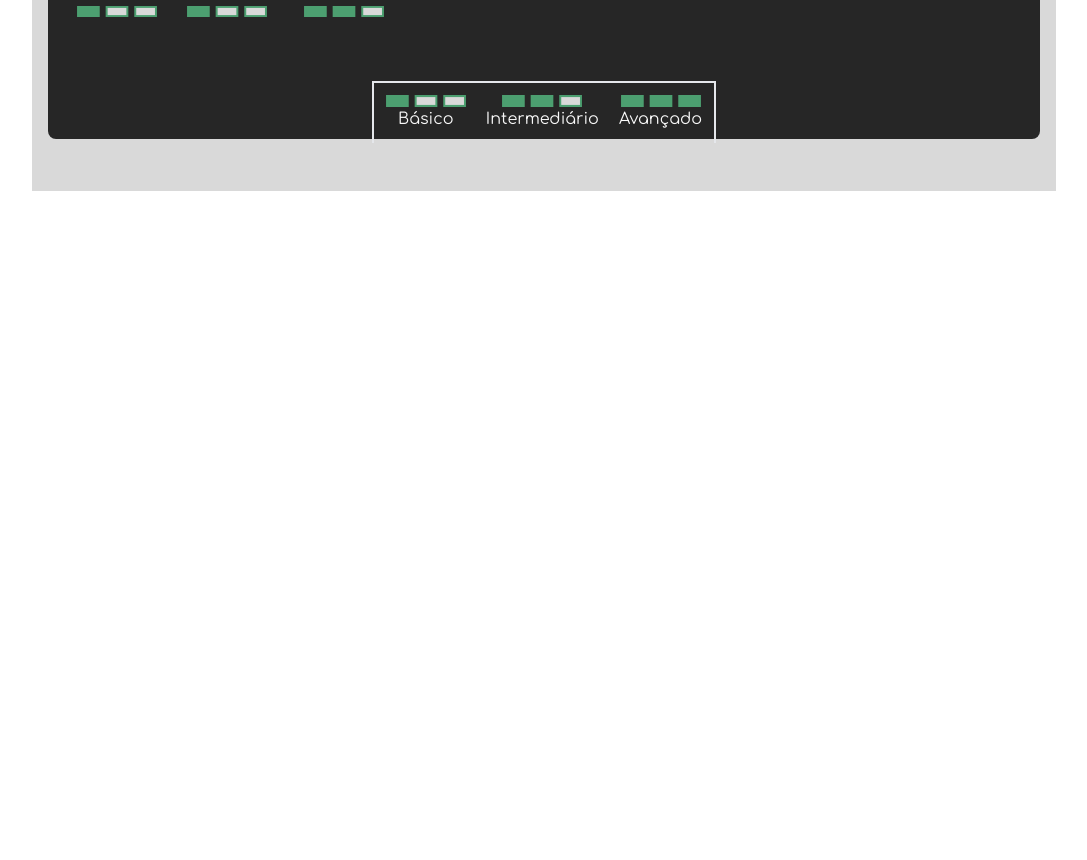
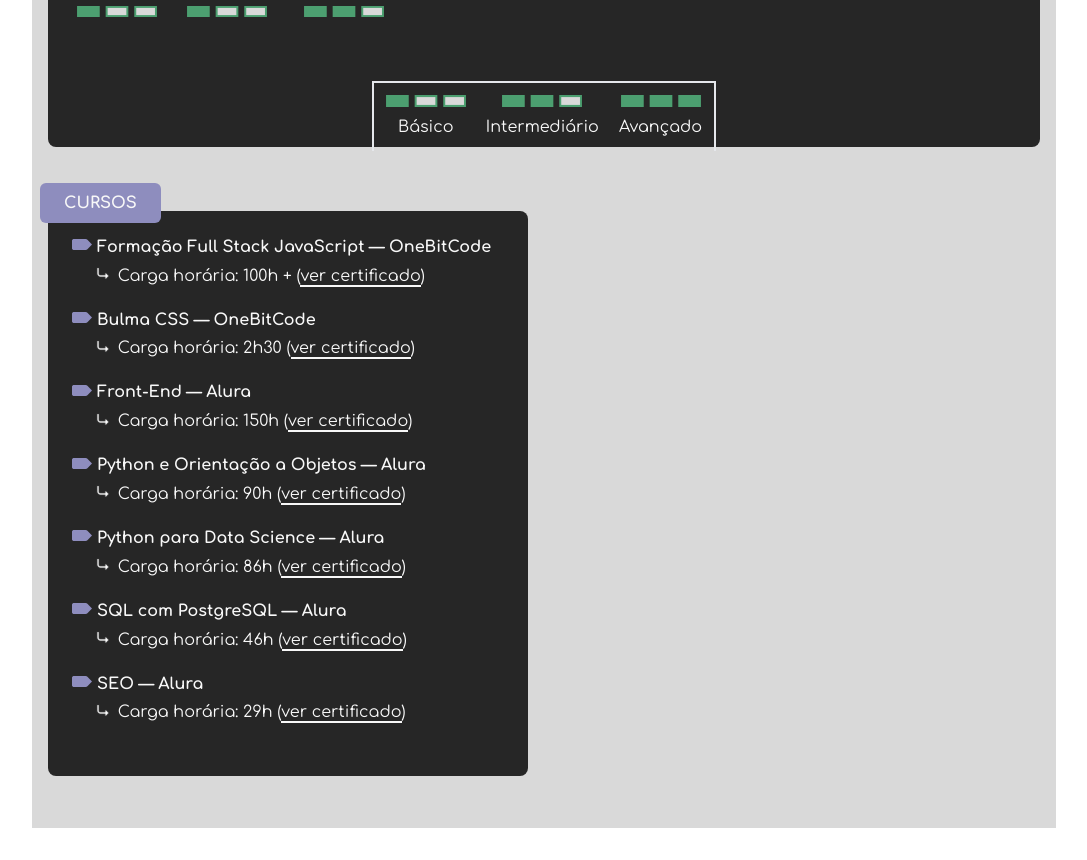
Before and after one commit to joaoeduardogomes/react-cv, a Next.js app in the folder joao-cv/: page / in a window 1280 px wide. Shown: the part 1298-2158 px from the top of the page, without its empty margins (96-1183 px from the left). Before the commit the page ends 1521 px from the top, so only its background shows below. Built offline with nearby package versions, Linux system fonts and the light colour scheme.

Commit message:
'courses' area added
+ styles

```diff
--- a/joao-cv/src/app/page.jsx
+++ b/joao-cv/src/app/page.jsx
@@ -1,5 +1,6 @@
 import AboutMe from '@/components/AboutMe'
 import BasicInfo from '@/components/BasicInfo'
+import Courses from '@/components/Courses'
 import Header from '@/components/Header'
 import Tecnologies from '@/components/Tecnologies'
 
@@ -14,6 +15,8 @@
           <BasicInfo />
 
           <Tecnologies />
+
+          <Courses />
         </div>
 
 
--- /dev/null
+++ b/joao-cv/src/components/Courses/index.jsx
@@ -0,0 +1,29 @@
+import BoxArea from "../BoxArea";
+import data from '@/data/courses.json';
+import styles from './styles.module.scss';
+
+export default function Courses() {
+    return (
+        <>
+            <BoxArea title="cursos" sectionId="courses">
+                <ul className="flex flex-col gap-5">
+                    {data.map((course) => (
+                        <li key={data.indexOf(course)} >
+                            <p className={styles.courseName}>
+                                {course.name}
+                            </p>
+                            <p className={styles.courseTime}>
+                                Carga horária: {course.time} (
+                                <a href={course.certificateLink} target="_blank" className="border-b-2 border-myWhite">
+                                    ver certificado
+                                </a>
+                                )
+                            </p>
+                        </li>
+                    ))}
+                </ul>
+
+            </BoxArea>
+        </>
+    )
+}
--- /dev/null
+++ b/joao-cv/src/components/Courses/styles.module.scss
@@ -0,0 +1,35 @@
+.courseName {
+    font-weight: 700;
+    display: block;
+
+    &::before {
+        content: "";
+        width:20px;
+        height:20px;
+        background-image: url('../../../public/svgComponents/purpleArrow.svg');
+        background-size: contain;
+        background-repeat: no-repeat;
+        background-position: center;
+        display: block;
+        float: left;
+        margin-right: 5px;
+    }
+}
+
+.courseTime {
+    margin-left: 1.3rem;
+    margin-top: 0.3rem;
+
+    &::before {
+        content: "";
+        width:20px;
+        height:20px;
+        background-image: url('../../../public/svgComponents/curvedArrow.svg');
+        background-size: contain;
+        background-repeat: no-repeat;
+        background-position: center;
+        display: block;
+        float: left;
+        margin-right: 5px;
+    }
+}
--- a/joao-cv/src/components/Tecnologies/index.jsx
+++ b/joao-cv/src/components/Tecnologies/index.jsx
@@ -5,7 +5,7 @@
 
 const imgSize = 90
 const lvlImgWidth = imgSize - 10
-const lvlImgHeight = 12
+const lvlImgHeight = 11
 
 export default function Tecnologies() {
     return (
@@ -16,7 +16,7 @@
                         <figure key={data['front-end'].indexOf(tecnology)} className='flex flex-col items-center gap-2'>
 
                             {/* Tecnology name */}
-                            <figcaption className='font-bold'>{tecnology.name.toUpperCase()}</figcaption>
+                            <figcaption className='tecnologyName'>{tecnology.name.toUpperCase()}</figcaption>
 
                             {/* Tecnology image */}
                             <Image
@@ -44,7 +44,7 @@
                 <span className='flex flex-wrap gap-5'>
                     {data["back-end"].map((tecnology) => (
                         <figure key={data['back-end'].indexOf(tecnology)} className='flex flex-col items-center gap-2'>
-                            <figcaption className='font-bold'>{tecnology.name.toUpperCase()}</figcaption>
+                            <figcaption className='tecnologyName'>{tecnology.name.toUpperCase()}</figcaption>
                             <Image
                                 width={imgSize}
                                 height={imgSize}
@@ -68,7 +68,7 @@
                 <span className='flex flex-wrap gap-5'>
                     {data["others"].map((tecnology) => (
                         <figure key={data['others'].indexOf(tecnology)} className='flex flex-col items-center gap-2'>
-                            <figcaption className='font-bold'>{tecnology.name.toUpperCase()}</figcaption>
+                            <figcaption className='tecnologyName'>{tecnology.name.toUpperCase()}</figcaption>
                             <Image
                                 width={imgSize}
                                 height={imgSize}
@@ -89,7 +89,7 @@
                 </span>
 
                 <aside className='flex flex-wrap gap-5 justify-center mx-auto mt-10 -mb-6 md:-mb-14 print:-mb-12 border-2 border-b-0 w-fit p-3'>
-                    <figure className='flex flex-col items-center'>
+                    <figure className='flex flex-col items-center gap-2'>
                         <Image
                             width={lvlImgWidth}
                             height={lvlImgHeight}
@@ -99,7 +99,7 @@
                         <figcaption>Básico</figcaption>
                     </figure>
 
-                    <figure className='flex flex-col items-center'>
+                    <figure className='flex flex-col items-center gap-2'>
                         <Image
                             width={lvlImgWidth}
                             height={lvlImgHeight}
@@ -109,7 +109,7 @@
                         <figcaption>Intermediário</figcaption>
                     </figure>
 
-                    <figure className='flex flex-col items-center'>
+                    <figure className='flex flex-col items-center gap-2'>
                         <Image
                             width={lvlImgWidth}
                             height={lvlImgHeight}
--- a/joao-cv/src/components/Tecnologies/tecnologies.scss
+++ b/joao-cv/src/components/Tecnologies/tecnologies.scss
@@ -1,3 +1,8 @@
+.tecnologyName {
+    font-weight: bold;
+    font-size: 1rem;
+}
+
 #tailwind-css-img, #postgresql-img, #node-js-img {
     background-color: #fff;
 }
--- /dev/null
+++ b/joao-cv/src/data/courses.json
@@ -0,0 +1,37 @@
+[
+    {
+        "name": "Formação Full Stack JavaScript — OneBitCode",
+        "time": "100h +",
+        "certificateLink": "https://drive.google.com/file/d/11lMEKkj491PUs6BNfYw6wZI7smZSx9Ck/view?usp=drive_link"
+    },
+    {
+        "name": "Bulma CSS — OneBitCode",
+        "time": "2h30",
+        "certificateLink": "https://drive.google.com/file/d/1VB7ohimPYT-WjwyTuASnM1Jso0l_zmXi/view?usp=drive_link"
+    },
+    {
+        "name": "Front-End — Alura",
+        "time": "150h",
+        "certificateLink": "https://cursos.alura.com.br/degree/certificate/9294e6d9-a096-47d2-88ac-50262a73006d"
+    },
+    {
+        "name": "Python e Orientação a Objetos — Alura",
+        "time": "90h",
+        "certificateLink": "https://cursos.alura.com.br/degree/certificate/9d7270d6-d3c9-481e-8b81-fc15f3725620"
+    },
+    {
+        "name": "Python para Data Science — Alura",
+        "time": "86h",
+        "certificateLink": "https://cursos.alura.com.br/degree/certificate/f06db139-c651-4922-9b28-05ab254eab27"
+    },
+    {
+        "name": "SQL com PostgreSQL — Alura",
+        "time": "46h",
+        "certificateLink": "https://cursos.alura.com.br/degree/certificate/013cff3e-ea59-4815-9ce8-96fd958f70a5"
+    },
+    {
+        "name": "SEO — Alura",
+        "time": "29h",
+        "certificateLink": "https://cursos.alura.com.br/degree/certificate/40d1b96f-d5b8-4304-912a-6520260d3af1"
+    }
+]
--- a/joao-cv/src/styles/globals.scss
+++ b/joao-cv/src/styles/globals.scss
@@ -51,7 +51,7 @@
   grid-template-columns: 1fr 1fr;
   grid-auto-flow: column;
 
-  #about-me-section {
+  #about-me-section, #courses-section {
     grid-column: 1 / span 1; /* span 1 é padrão */
   }
 
```
Also changed, not shown: joao-cv/public/svgComponents/curvedArrow.svg (added), joao-cv/public/svgComponents/purpleArrow.svg (added).
